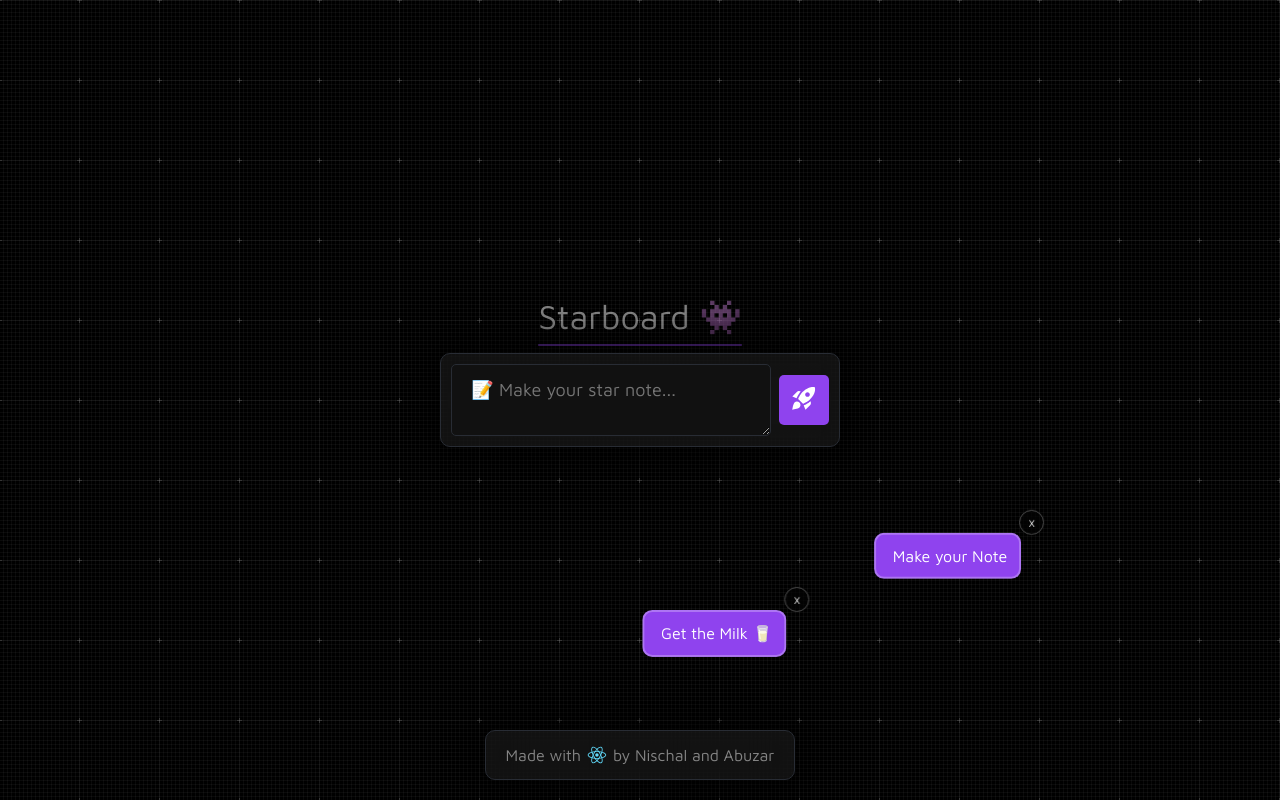
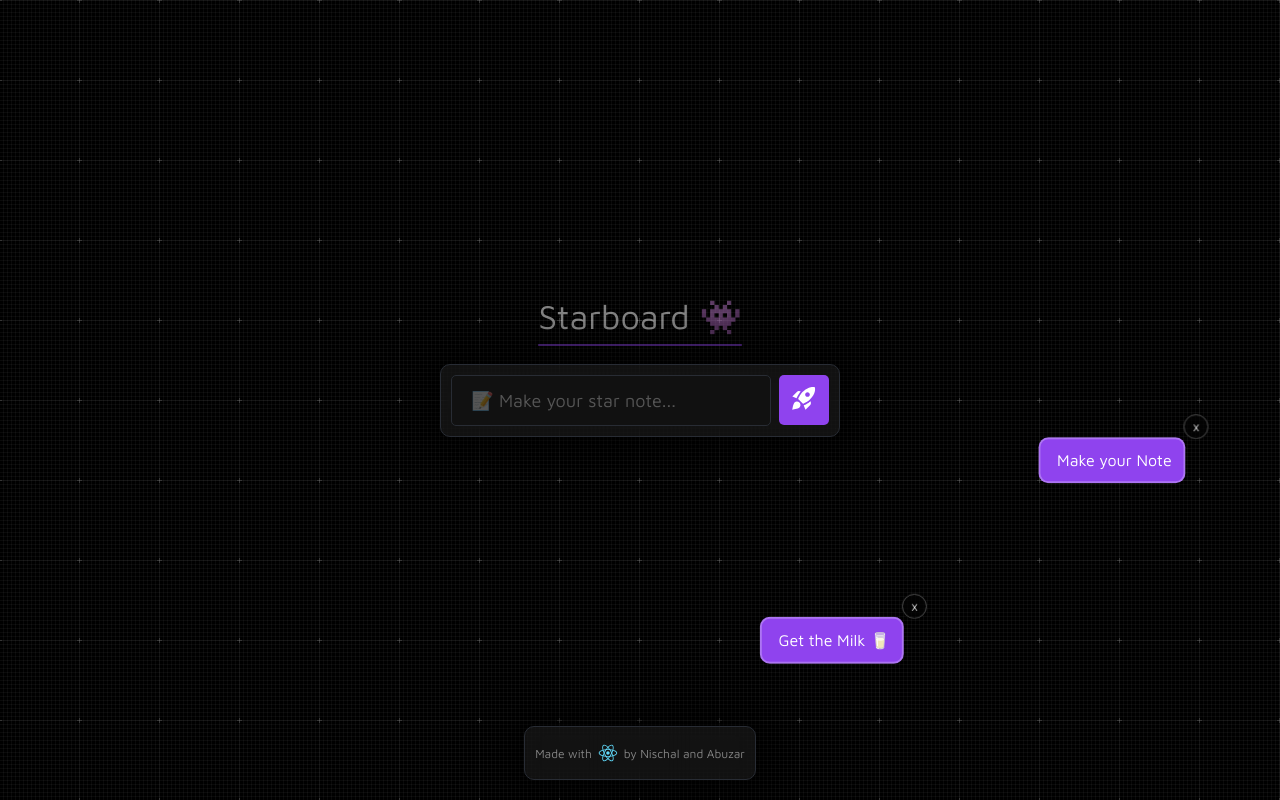
Before and after one commit to abuzareal/the-new-age-notes-app, a React (Create React App) app: page / in a window 1280 px wide. Built offline with nearby package versions, Linux system fonts and the light colour scheme.

Commit message:
added a branch

```diff
--- a/public/index.html
+++ b/public/index.html
@@ -28,6 +28,7 @@
   <noscript>You  run this app.</noscript>
   <div id="root"></div>
 
+
 </body>
 
 </html>
--- a/src/App.css
+++ b/src/App.css
@@ -34,7 +34,7 @@ h1 {
   text-underline-offset: 8px;
   text-decoration-color: #8f43ee;
   text-underline-position: under;
-  z-index: 111111;
+  z-index: -111111;
   top: 37%;
   opacity: 0.5;
 }
@@ -45,8 +45,8 @@ h1 {
   position: fixed;
   bottom: 0;
   max-width: 80%;
-  padding: 20px;
-  height: 50px;
+  padding: 10px;
+
   border: 1px solid #282c34;
   background-color: #3333334f;
   display: flex;
@@ -55,12 +55,12 @@ h1 {
   justify-content: space-around;
   color: #9c9c9cd5;
   font-family: "Maven Pro", sans-serif;
-  font-size: 16px;
+  font-size: 12px;
   font-weight: 100;
   z-index: 111111;
   opacity: 1;
   bottom: 20px;
   border-radius: 10px;
   box-shadow: 0px 0px 40px 10px #000000a1;
-  z-index: 111111111111111111111111111111111111111111;
+  z-index: 111111111111111111111111;
 }
--- a/src/App.tsx
+++ b/src/App.tsx
@@ -14,12 +14,21 @@ const App: React.FC = () => {
   const [list, setList] = useState(() => {
     try {
       const storedNotes = localStorage.getItem("notes");
-      return storedNotes ? JSON.parse(storedNotes) : items;
+      console.log(storedNotes);
+      let parsedNotes = storedNotes ? JSON.parse(storedNotes) : items;
+
+      parsedNotes = parsedNotes.map((note: any) => ({
+        ...note,
+        xPos: Math.random() * (window.innerWidth / 3), // Modify this line based on your requirements
+        yPos: Math.random() * (window.innerHeight / 3), // Modify this line based on your requirements
+      }));
+      console.log(parsedNotes);
+      return parsedNotes;
     } catch (error) {
       console.error("Error parsing local storage data:", error);
       return items;
     }
-  }); // List of items
+  });
   const [isValid, setIsValid] = useState(false); // Track if input is valid
   const audioRef = useRef<HTMLAudioElement>(null);
   // Track if form is submitted
@@ -49,8 +58,8 @@ const App: React.FC = () => {
       const newItem = {
         id: list.length + 1,
         name: item,
-        xPos: Math.random() * 250,
-        yPos: Math.random() * 250,
+        xPos: Math.random() * window.innerWidth, // Modify this line based on your requirements
+        yPos: Math.random() * window.innerHeight, // Modify this line based on your requirements
       };
 
       // Add the item to the list
@@ -90,7 +99,7 @@ const App: React.FC = () => {
         {submitted && !isValid && (
           <>
             <AlertToast />
-            <audio ref={audioRef} style={{}}>
+            <audio ref={audioRef}>
               <source src={error} type="audio/mpeg" />
             </audio>
           </>
--- a/src/Models/MockItem.js
+++ b/src/Models/MockItem.js
@@ -2,15 +2,15 @@ const items = [
   {
     id: 1,
     name: " Make your Note",
-      xPos: Math.random() * 250,
-      yPos: Math.random() * 250,
+    xPos: Math.random() * (window.innerWidth / 2), // Modify this line based on your requirements
+    yPos: Math.random() * (window.innerHeight / 2), // Modify this line based on your requirements
   },
   {
     id: 2,
     name: " Get the Milk 🥛",
-      xPos: Math.random() * 250,
-      yPos: Math.random() * 250,
-    }
+    xPos: Math.random() * (window.innerWidth / 2), // Modify this line based on your requirements
+    yPos: Math.random() * (window.innerHeight / 2), // Modify this line based on your requirements
+  },
 ];
 
 export default items;
--- a/src/components/DraggableItem.jsx
+++ b/src/components/DraggableItem.jsx
@@ -19,7 +19,9 @@ const DraggableItem = ({ item, xPos, yPos, deleteNote, id }) => {
     padding: "12px",
     textAlign: "left",
     borderRadius: "10px",
-    resize: "both",
+    top: "0",
+    left: "0",
+    translate: "transform(-50%,-50%)",
     boxShadow: isDragged
       ? "0px 0px 100px 0px #8F43EE, 0px 0px 0px 0px #8F43EE "
       : "0px 0px 0px 0px #8F43EE",
--- a/src/components/InputForm.css
+++ b/src/components/InputForm.css
@@ -15,7 +15,7 @@ form {
   box-shadow: 0px 0px 40px 10px #000000a1;
 }
 
-form > textarea {
+form > input {
   background-color: #111111 !important;
   color: rgba(255, 255, 255, 0.836);
   border: 1px solid #282c34;
@@ -28,13 +28,16 @@ form > textarea {
   outline: none;
   transform-origin: top;
   transition: all 0.3s cubic-bezier(0.39, 0.575, 0.565, 1);
-  resize: vertical;
-  overflow: auto;
+
 }
 
-textarea:focus {
+input:focus {
   border: #8f43ee 1px solid;
   box-shadow: #a85fff55 0px 0px 10px 0px;
+}
+
+form input::placeholder {
+  color: #ffffff49 !important;
 }
 
 form button {
--- a/src/components/InputForm.jsx
+++ b/src/components/InputForm.jsx
@@ -7,7 +7,7 @@ function InputForm({ submitHandler, item, changeHandler }) {
     <form onSubmit={submitHandler}>
       {" "}
       {/* Wrap the input and button in a form */}
-      <textarea
+      <input
         value={item}
         onChange={changeHandler}
         placeholder=" 📝 Make your star note..."
--- a/src/index.css
+++ b/src/index.css
@@ -9,6 +9,7 @@ body {
   margin: 0;
   padding: 0;
   height: auto;
+  /* cursor: url(https://cur.cursors-4u.net/cursors/cur-2/cur197.png), auto !important; */
   background: linear-gradient(
       -90deg,
       rgba(255, 255, 255, 0.04) 1px,
```
Also changed, not shown: src/assets/png-clipart-cursor-cursor.png (added). Lines whose indentation alone changed are shown as unchanged.
